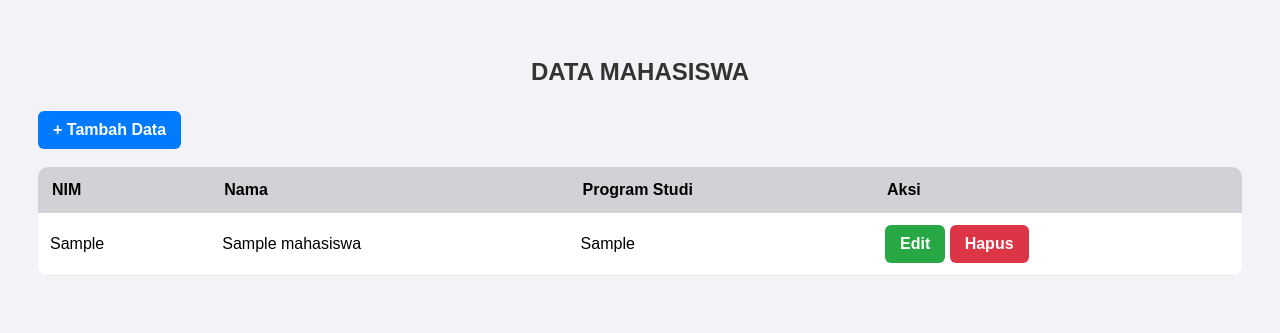
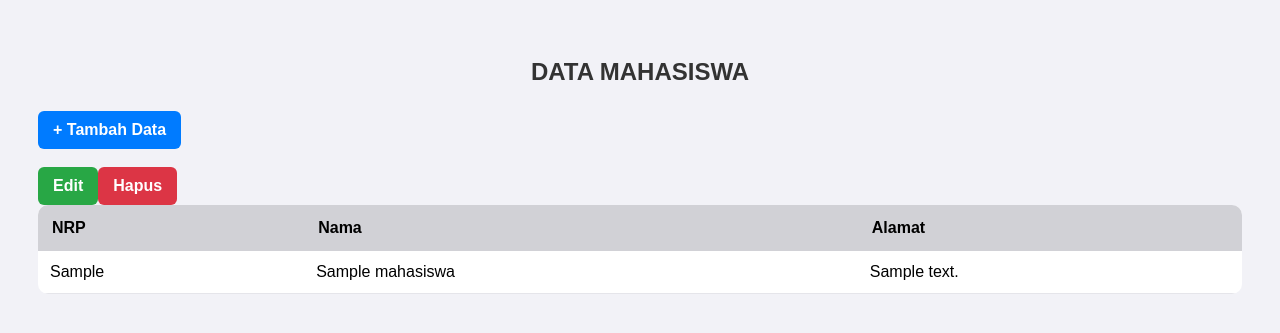
Before and after one commit to nurnailibalqis-sys/praktikum-5, a PHP site: page / in a window 1280 px wide. Shown: the top 333 px of the page. Run offline with PHP 8.4, Linux system fonts and the light colour scheme; tables that the repository leaves empty or names only in its code hold one stand-in row (values such as "Sample post").

Commit message:
Update index.php

```diff
--- a/index.php
+++ b/index.php
@@ -11,20 +11,18 @@
 <br><br>
 <table>
     <tr>
-        <th>NIM</th>
+        <th>NRP</th>
         <th>Nama</th>
-        <th>Program Studi</th>
-        <th>Aksi</th>
+        <th>Alamat</th>
     </tr>
     <?php
     $data = mysqli_query($koneksi, "SELECT * FROM mahasiswa");
     while($d = mysqli_fetch_array($data)){
     ?>
     <tr>
-        <td><?= $d['nim']; ?></td>
+        <td><?= $d['nrp']; ?></td>
         <td><?= $d['nama']; ?></td>
-        <td><?= $d['prodi']; ?></td>
-        <td>
+        <td><?= $d['alamat']; ?></td>
             <a href="edit.php?nim=<?= $d['nim']; ?>" class="btn edit">Edit</a>
             <a href="hapus.php?nim=<?= $d['nim']; ?>" class="btn delete" onclick="return confirm('Yakin hapus?')">Hapus</a>
         </td>
```
